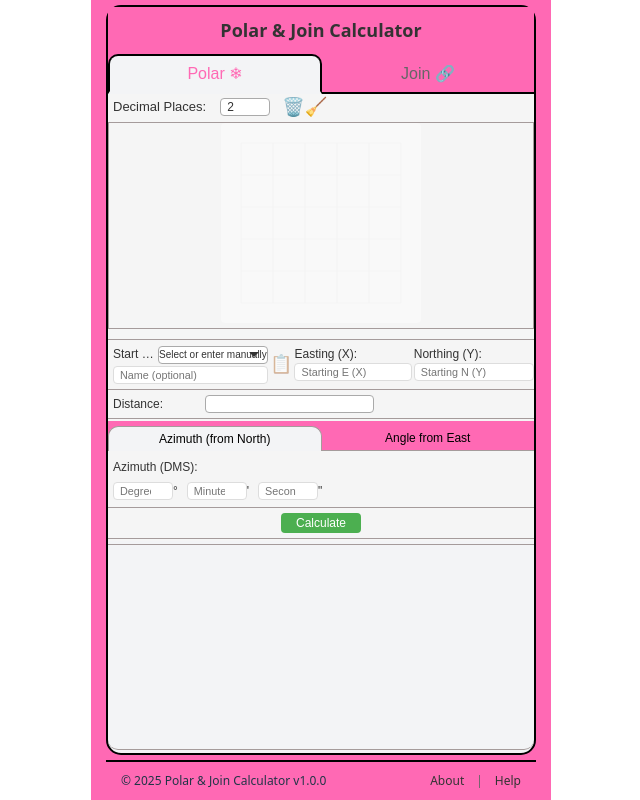
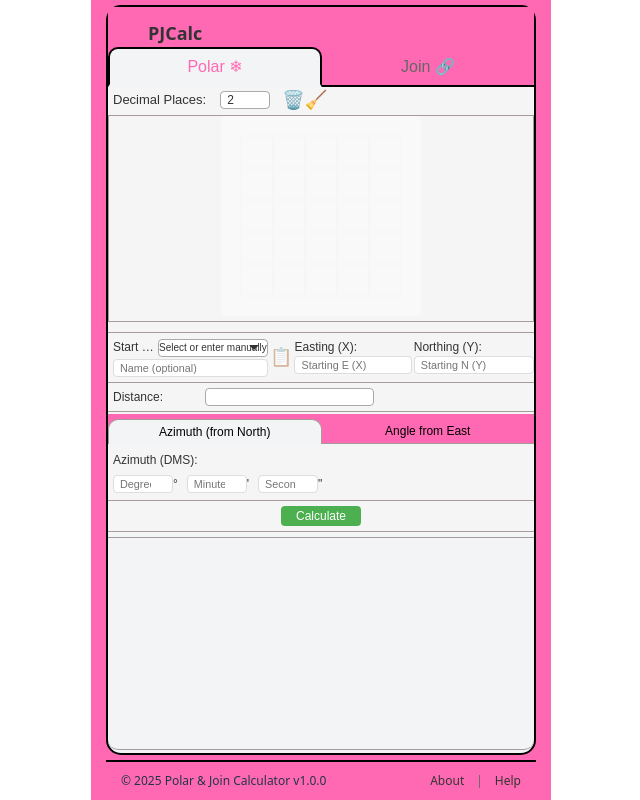
Before and after one commit to tonimwas/polar-join, a React (Vite) app in the folder frontend/: page / in a window 1280 px wide. Shown: the whole page, without its empty margins (319-959 px from the left). Built offline with nearby package versions, Linux system fonts and the light colour scheme.

Commit message:
edited some css imersible task and navigation bar

```diff
--- a/frontend/src/App.css
+++ b/frontend/src/App.css
@@ -91,13 +91,16 @@ button:focus-visible {
 /* Header */
 .header-section {
   background-color: #FF69B4;
-  padding: 10px;
+  padding: 0px;
   display: flex;
-  justify-content: center;
+  height: 40px;
+  justify-content: left;
+  align-items: flex-end;
   width: 100%;
 }
 
 .header-title {
+  padding-left: 40px;
   font-size: 18px;
   font-weight: bold;
   color: #333;
--- a/frontend/src/App.jsx
+++ b/frontend/src/App.jsx
@@ -564,7 +564,7 @@ function App() {
     <div className="app-container">
       <div className="calculator-container">
         <div className="header-section">
-          <h1 className="header-title">Polar & Join Calculator</h1>
+          <h1 className="header-title">PJCalc</h1>
         </div>
         <form onSubmit={handleSubmit} className="calculator-form">
           <div className="tab-section">
```
Also changed, not shown: 5 other files (tests, documents, lock files or other folders).
